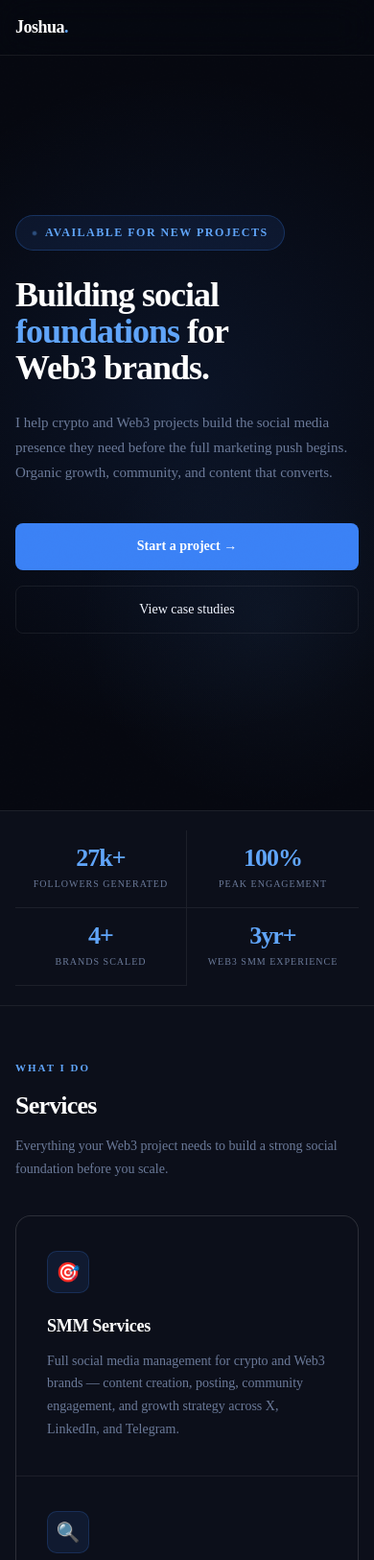
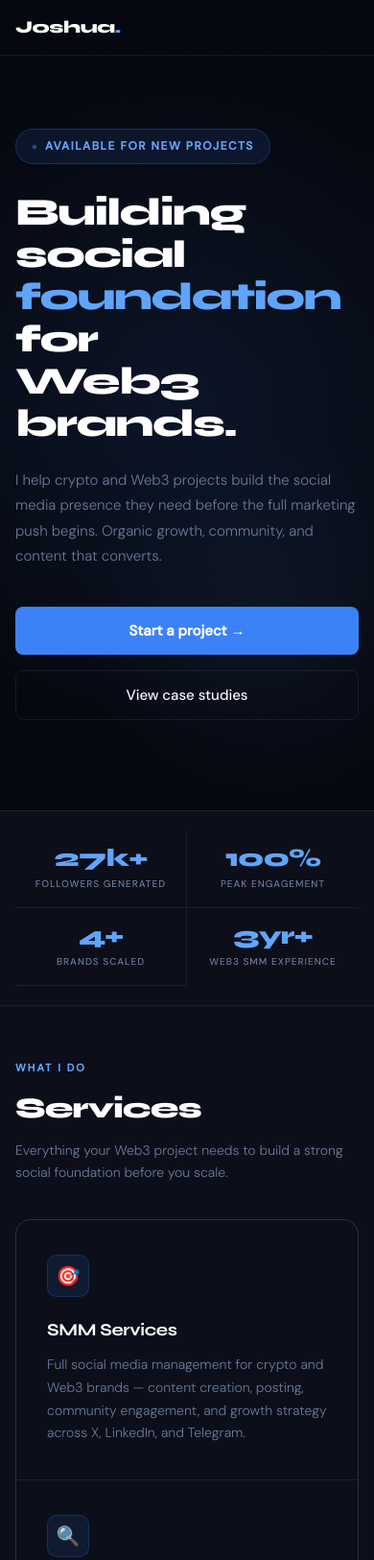
Before and after one commit to Joshuaisjosh/My-Portfolio-Joshua, a plain HTML site: page index.html in a window 390 px wide. Shown: the top 1625 px of the page at 96% size. Drawn offline with Linux system fonts and the light colour scheme.

Commit message:
Update index.html

```diff
--- a/index.html
+++ b/index.html
@@ -2,6 +2,8 @@
 <html lang="en">
 <head>
 <meta charset="UTF-8"/>
+<link rel="preconnect" href="https://fonts.googleapis.com"/>
+<link href="https://fonts.googleapis.com/css2?family=Syne:wght@400;600;700;800&family=DM+Sans:ital,wght@0,300;0,400;0,500;1,300;1,400&display=swap" rel="stylesheet"/>
 <meta name="viewport" content="width=device-width, initial-scale=1.0"/>
 <title>Joshua Umoh — Web3 Social Media Strategist</title>
 <link rel="preconnect" href="https://fonts.googleapis.com"/>
@@ -26,7 +28,7 @@
   body {
     background: var(--bg);
     color: var(--text);
-    font-family: 'Times New Roman', Times, serif;
+    font-family: 'DM Sans', sans-serif;
     font-weight: 400;
     line-height: 1.6;
     overflow-x: hidden;
@@ -58,7 +60,7 @@
   }
 
   .nav-logo {
-    font-family: 'Times New Roman', Times, serif;
+    font-family: 'Syne', sans-serif;
     font-weight: 800;
     font-size: 18px;
     letter-spacing: -0.5px;
@@ -172,7 +174,7 @@
   }
 
   .hero h1 {
-    font-family: 'Times New Roman', Times, serif;
+    font-family: 'Syne', sans-serif;
     font-size: clamp(28px, 5vw, 64px);
     font-weight: 800;
     line-height: 1.05;
@@ -257,7 +259,7 @@
   .stat-item:last-child { border-right: none; }
 
   .stat-number {
-    font-family: 'Times New Roman', Times, serif;
+    font-family: 'Syne', sans-serif;
     font-size: 34px;
     font-weight: 800;
     color: var(--accent-bright);
@@ -292,7 +294,7 @@
   }
 
   .section-title {
-    font-family: 'Times New Roman', Times, serif;
+    font-family: 'Syne', sans-serif;
     font-size: clamp(22px, 3.5vw, 38px);
     font-weight: 800;
     letter-spacing: -1.5px;
@@ -345,7 +347,7 @@
   }
 
   .service-card h3 {
-    font-family: 'Times New Roman', Times, serif;
+    font-family: 'Syne', sans-serif;
     font-size: 18px;
     font-weight: 700;
     margin-bottom: 10px;
@@ -404,7 +406,7 @@
   }
 
   .case-card h3 {
-    font-family: 'Times New Roman', Times, serif;
+    font-family: 'Syne', sans-serif;
     font-size: 22px;
     font-weight: 800;
     letter-spacing: -0.5px;
@@ -434,7 +436,7 @@
   }
 
   .metric-value {
-    font-family: 'Times New Roman', Times, serif;
+    font-family: 'Syne', sans-serif;
     font-size: 20px;
     font-weight: 800;
     color: var(--accent-bright);
@@ -484,7 +486,7 @@
   .testimonial-card:hover { border-color: rgba(59,130,246,0.2); }
 
   .quote-mark {
-    font-family: 'Times New Roman', Times, serif;
+    font-family: 'Syne', sans-serif;
     font-size: 56px;
     color: var(--accent);
     opacity: 0.4;
@@ -520,7 +522,7 @@
     display: flex;
     align-items: center;
     justify-content: center;
-    font-family: 'Times New Roman', Times, serif;
+    font-family: 'Syne', sans-serif;
     font-weight: 800;
     font-size: 16px;
     color: var(--accent-bright);
@@ -528,7 +530,7 @@
   }
 
   .author-name {
-    font-family: 'Times New Roman', Times, serif;
+    font-family: 'Syne', sans-serif;
     font-size: 15px;
     font-weight: 700;
     letter-spacing: -0.2px;
@@ -581,7 +583,7 @@
   }
 
   .cta-box h2 {
-    font-family: 'Times New Roman', Times, serif;
+    font-family: 'Syne', sans-serif;
     font-size: clamp(22px, 3.5vw, 40px);
     font-weight: 800;
     letter-spacing: -1.5px;
@@ -616,7 +618,7 @@
   }
 
   .footer-logo {
-    font-family: 'Times New Roman', Times, serif;
+    font-family: 'Syne', sans-serif;
     font-weight: 800;
     font-size: 16px;
     color: var(--white);
@@ -631,12 +633,12 @@
     nav { padding: 14px 16px; }
     .nav-links { display: none; }
     .hero { padding: 90px 16px 50px; }
-    .hero h1 { font-size: 36px; letter-spacing: -1px; }
+    .hero h1 { font-size: 40px; letter-spacing: -1.5px; line-height: 1.1; }
     .hero-sub { font-size: 15px; }
     .hero-actions { flex-direction: column; }
-    .btn-primary, .btn-secondary { text-align: center; justify-content: center; font-size: 14px; padding: 13px 20px; }
+    .btn-primary, .btn-secondary { text-align: center; justify-content: center; font-size: 15px; padding: 13px 20px; }
     section { padding: 56px 16px; }
-    .section-title { font-size: 26px; letter-spacing: -0.8px; }
+    .section-title { font-size: 30px; letter-spacing: -1px; }
     .section-sub { font-size: 14px; margin-bottom: 36px; }
     .stats-bar { padding: 20px 16px; }
     .stats-inner { grid-template-columns: repeat(2, 1fr); gap: 0; }
@@ -682,7 +684,7 @@
     <div class="hero-tag">Available for new projects</div>
     <h1>
       Building social<br/>
-      <span class="highlight">foundations</span> for<br/>
+      <span class="highlight">foundation</span> for<br/>
       Web3 brands.
     </h1>
     <p class="hero-sub">
```
